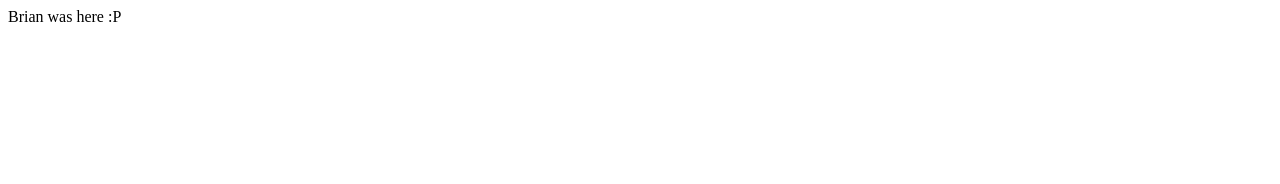
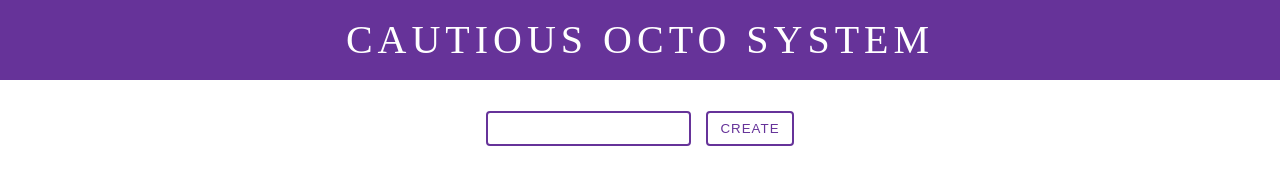
Before and after one commit to bcbrian/cautious-octo-system, a website: page index.html in a window 1280 px wide. Drawn offline with nearby package versions, Linux system fonts and the light colour scheme.

Commit message:
created some new stuff :)

```diff
--- a/index.html
+++ b/index.html
@@ -1,4 +1,20 @@
 
+<link rel="stylesheet" href="https://cdnjs.cloudflare.com/ajax/libs/meyer-reset/2.0/reset.css" integrity="sha256-7VVaJ5GDwFQiLIc+eNksQLUSSY5JNZtqv9o2BI8UGYg=" crossorigin="anonymous" />
+<link rel="stylesheet" href="/styles.css">
 
+<div class="title">
+  cautious octo system
+</div>
 
-Brian was here :P
+<div class="create-container">
+  <input />
+  <button onclick="createButton('chat says hi')">
+    create
+  </button>
+</div>
+
+<script>
+  function createButton(str){
+    alert(str)
+  }
+</script>
--- /dev/null
+++ b/styles.css
@@ -0,0 +1,26 @@
+div {
+  color: white;
+  padding: 20px;
+  text-align: center;
+  font-size: 40px;
+  text-transform: uppercase;
+  letter-spacing: 5px;
+}
+
+.title {
+  background-color: rebeccapurple;
+}
+
+input,
+button {
+  padding: 8px 12px;
+  letter-spacing: 1px;
+  border: 2px solid rebeccapurple;
+  border-radius: 4px;
+  background-color: white;
+}
+
+button {
+  color: rebeccapurple;
+  text-transform: uppercase;
+}
```
